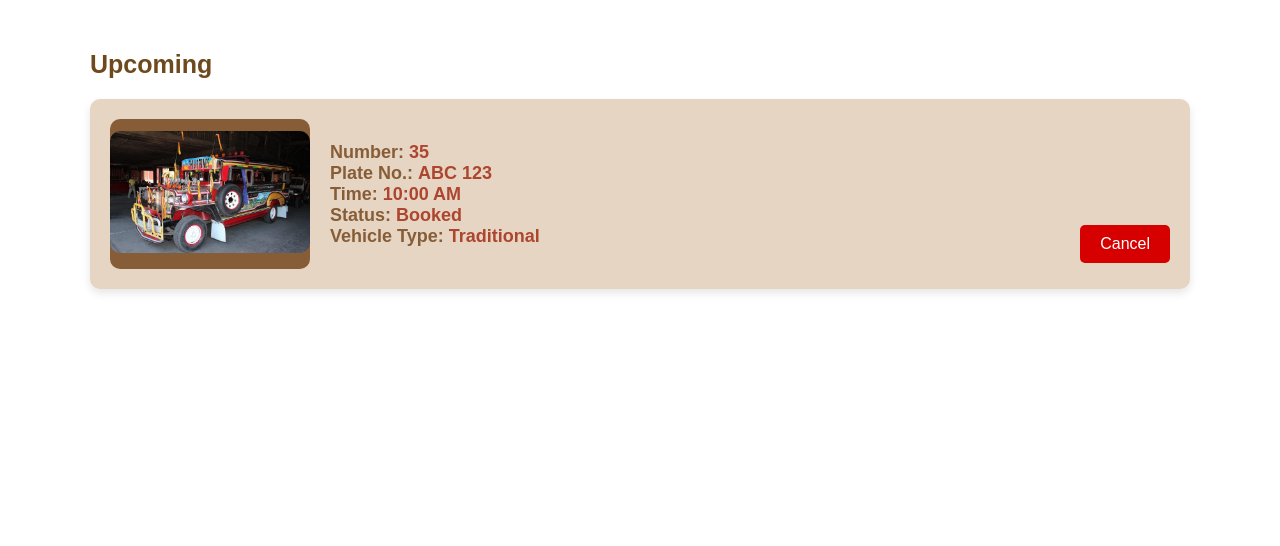
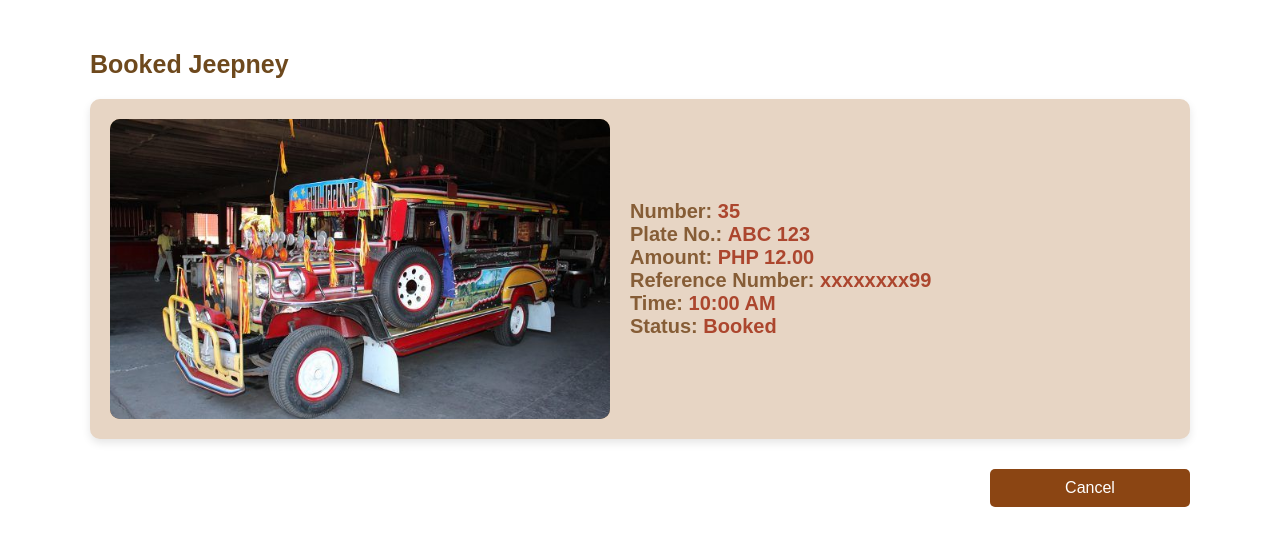
Before and after one commit to davon09/QuickieJeepney, a PHP site: page /user/cancelbooking/cancel-booking.html in a window 1280 px wide. Shown: the part 94-640 px from the top of the page. Run offline with PHP 8.4, Linux system fonts and the light colour scheme.

Commit message:
viewmore

```diff
--- a/user/cancelbooking/booking-cancel.css
+++ b/user/cancelbooking/booking-cancel.css
@@ -64,9 +64,8 @@ body {
 }
 
 .booking-card {
-  display: flex;
+  display: flex; /* Align items horizontally */
   align-items: center;
-  justify-content: space-between;
   background-color: #E7D5C4;
   border-radius: 10px;
   padding: 20px;
@@ -77,8 +76,8 @@ body {
 }
 
 .image-container {
-  width: 200px;
-  height: 150px;
+  width: 500px; /* Adjusted size for the image */
+  height: 300px; /* Adjusted height for the image */
   border-radius: 10px;
   background-color: #865d36;
   overflow: hidden;
@@ -96,9 +95,11 @@ body {
 
 .booking-details {
   flex-grow: 1;
-  padding-left: 20px;
+  padding-left: 20px; /* Space between image and text */
   color: #865d36;
-  font-size: 18px;
+  font-size: 20px; /* Increased font size by 2px */
+  display: flex;
+  flex-direction: column; /* Stack details vertically */
 }
 
 .highlight {
@@ -106,37 +107,27 @@ body {
   font-weight: bold;
 }
 
-.view-more {
-  text-decoration: underline;
-  color: #ac462e;
-  font-weight: bold;
-  cursor: pointer;
-  transition: color 0.3s ease;
-  font-size: 18px;
-}
-
-.view-more:hover {
-  color: #6E491D;
-}
-
 /* Cancel Button */
 .cancel-button {
-  background-color: #d60000; /* Green background */
+  background-color: #8B4513; /* Brown background */
   color: white;
   border: none;
   padding: 10px 20px;
   font-size: 16px;
   border-radius: 5px;
   cursor: pointer;
-  margin-top: 100px;
+  margin-top: 10px; /* Space above the button */
+  width: 100%; /* Make button take full width */
+  max-width: 200px; /* Set max width */
   transition: background-color 0.3s ease;
+  align-self: flex-end; /* Align button to the right */
 }
 
 .cancel-button:hover {
-  background-color: #720404; /* Darker green on hover */
+  background-color: #7B3F0A; /* Darker brown on hover */
 }
 
 .cancel-button:disabled {
-  background-color: #f35454; /* Disabled button color */
+  background-color: #6c757d; /* Disabled button color */
   cursor: not-allowed;
 }
--- a/user/cancelbooking/cancel-booking.html
+++ b/user/cancelbooking/cancel-booking.html
@@ -21,7 +21,7 @@
     </header>
 
     <div class="booking-section">
-        <h2>Upcoming</h2>
+        <h2>Booked Jeepney</h2>
         <div class="booking-card">
             <div class="image-container">
                 <div class="fill-box">
@@ -31,13 +31,16 @@
             <div class="booking-details">
                 <p><strong>Number:</strong> <span class="highlight"> 35</span></p>
                 <p><strong>Plate No.:</strong> <span class="highlight"> ABC 123</span></p>
+                <p><strong>Amount:</strong> <span class="highlight"> PHP 12.00</span></p>
+                <p><strong>Reference Number:</strong> <span class="highlight"> xxxxxxxx99</span></p>
                 <p><strong>Time:</strong> <span class="highlight"> 10:00 AM</span></p>
                 <p><strong>Status:</strong> <span class="highlight"> Booked</span></p>
-                <p><strong>Vehicle Type:</strong> <span class="highlight"> Traditional</span></p>
             </div>
-            <button class="cancel-button">Cancel</button>
         </div>
+        <!-- Cancel button below the booking card -->
+        <button class="cancel-button">Cancel</button>
+    </div>
+</div>
 
-<script src="booking-history.js"></script>
 </body>
 </html>
```
